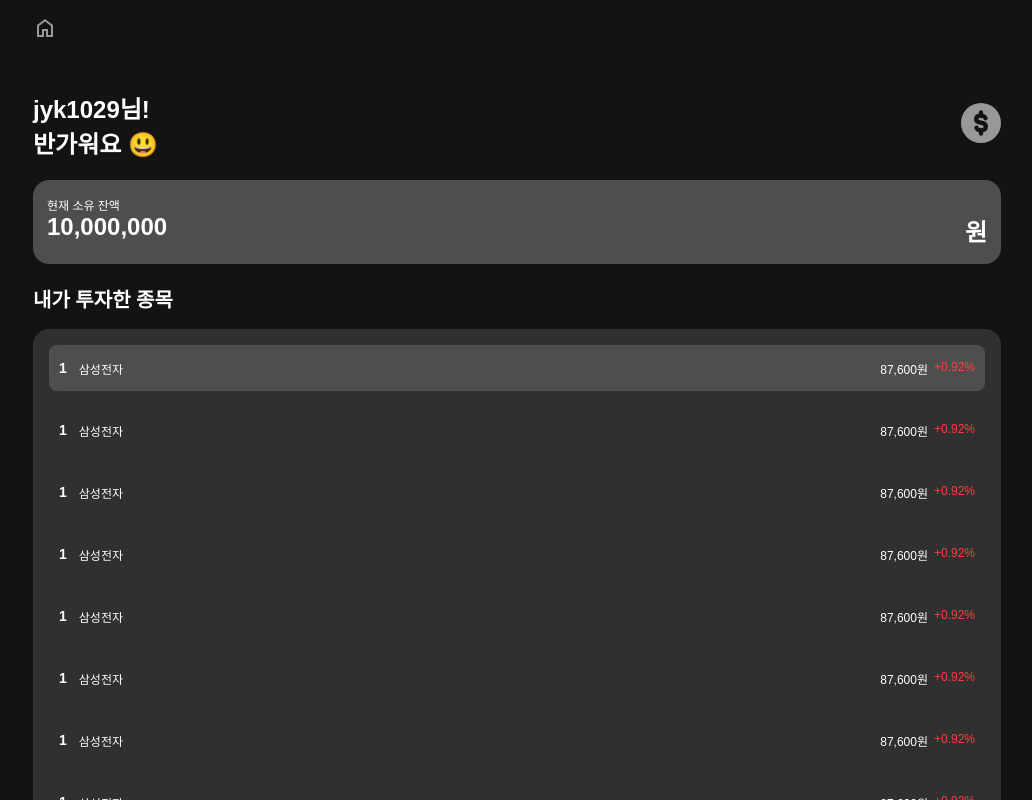
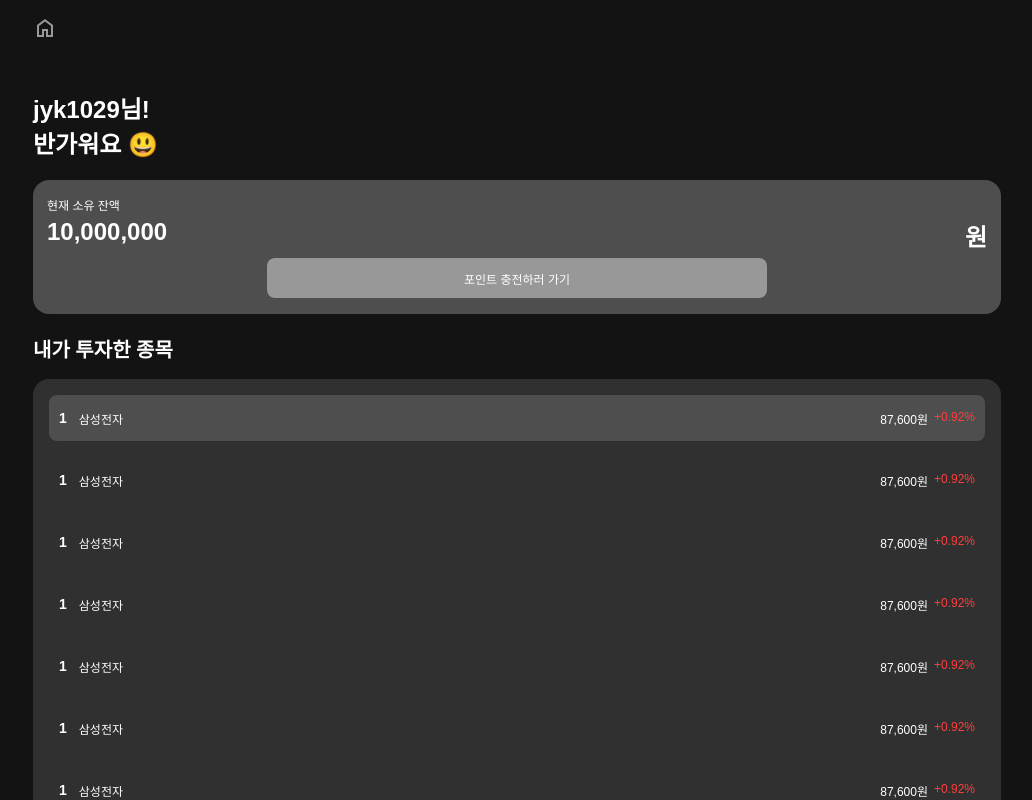
Before and after one commit to Dsm-Hackathon-2024/frontend, a React (Vite) app: page /mypage in a window 1280 px wide. Shown: the whole page, without its empty margins (123-1155 px from the left). Built offline with nearby package versions, Linux system fonts and the light colour scheme; a web font is replaced by a local one.

Commit message:
mypage style change

```diff
--- a/src/pages/MyPage.jsx
+++ b/src/pages/MyPage.jsx
@@ -11,24 +11,22 @@ function MyPage() {
     <Wrapper>
       <CenterContainer>
         <TextContainer>
-          <div>
           jyk1029님!
           <br />
           반가워요 😃
-          </div>
-          <span
-            onClick={() => {
-              link("/news");
-            }}
-          >
-            <CoinIcon size={40} color={theme.colors.black15} />
-          </span>
         </TextContainer>
         <PossessionContainer>
           <div>현재 소유 잔액</div>
           <div>
             <span>10,000,000</span>
             <span>원</span>
+          </div>
+          <div
+            onClick={() => {
+              link("/news");
+            }}
+          >
+            포인트 충전하러 가기
           </div>
         </PossessionContainer>
         <ListContainer>
@@ -82,18 +80,9 @@ const TextContainer = styled.div`
   display: flex;
   justify-content: space-between;
   align-items: center;
-  > div {
   font-size: 24px;
   font-weight: 600;
   color: white;
-  }
-  > span {
-    cursor: pointer;
-    margin-right: 10px;
-    @media screen and (min-width: 600px) {
-      margin-right: 0px;
-    }
-  }
 `;
 
 const ListContainer = styled.div`
@@ -103,6 +92,7 @@ const ListContainer = styled.div`
   display: flex;
   flex-direction: column;
   gap: 16px;
+  padding-bottom: 50px;
   > div:nth-child(1) {
     font-size: 20px;
     font-weight: 600;
@@ -111,7 +101,7 @@ const ListContainer = styled.div`
     padding: 16px;
     border-radius: 16px 16px 0 0;
     background-color: ${theme.colors.black50};
-    height: calc(100vh - 254px);
+    height: calc(100vh - 282px);
     padding-bottom: 70px;
     display: flex;
     flex-direction: column;
@@ -128,7 +118,7 @@ const ListContainer = styled.div`
 
 const PossessionContainer = styled.div`
   width: 100%;
-  height: 84px;
+  height: 134px;
   padding: 16px 14px;
   display: flex;
   flex-direction: column;
@@ -136,6 +126,7 @@ const PossessionContainer = styled.div`
   background-color: ${theme.colors.black40};
   border-radius: 16px;
   color: white;
+  flex: none;
   > div:nth-child(1) {
     font-size: 12px;
   }
@@ -147,4 +138,18 @@ const PossessionContainer = styled.div`
       font-weight: 600;
     }
   }
+  > div:nth-child(3) {
+    width: 100%;
+    max-width: 500px;
+    height: 40px;
+    cursor: pointer;
+    display: flex;
+    justify-content: center;
+    align-items: center;
+    font-size: 12px;
+    font-weight: 500;
+    background-color: ${theme.colors.black15};
+    border-radius: 8px;
+    align-self: center;
+  }
 `;
```
Lines whose indentation alone changed are shown as unchanged.
